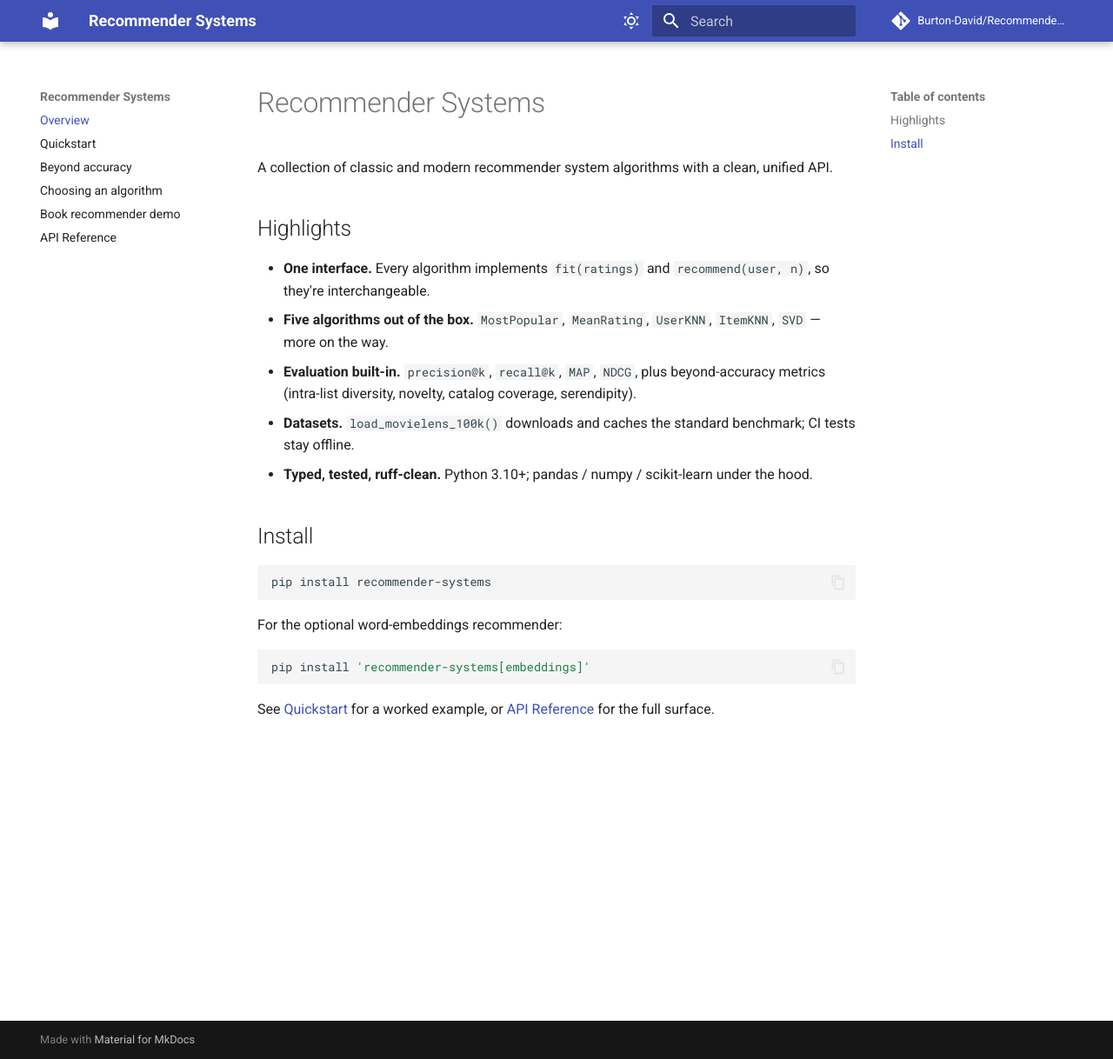
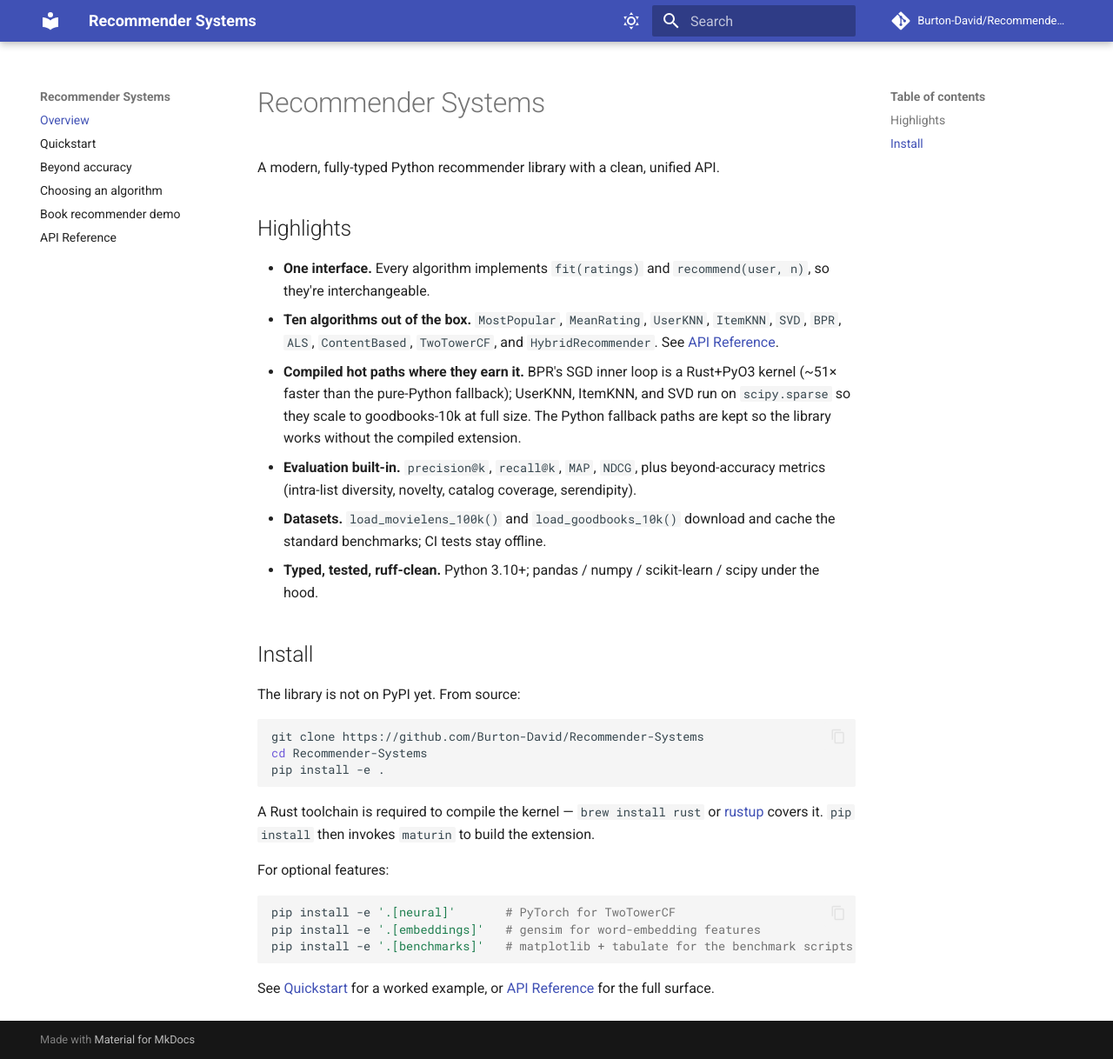
Before and after one commit to Burton-David/Recommender-Systems, an MkDocs documentation site: the page built from docs/index.md, in a window 1280 px wide and 1218 px high. Shown: the whole window at 87% size. Built offline with MkDocs 1.6.1 and Material for MkDocs 9.7.7, drawn with Linux system fonts in a browser that asks for light colours; comment, search, counter and statistics services are not loaded.

````diff
--- a/docs/index.md
+++ b/docs/index.md
@@ -1,32 +1,46 @@
 # Recommender Systems
 
-A collection of classic and modern recommender system algorithms with a clean,
-unified API.
+A modern, fully-typed Python recommender library with a clean, unified API.
 
 ## Highlights
 
 - **One interface.** Every algorithm implements `fit(ratings)` and
   `recommend(user, n)`, so they're interchangeable.
-- **Five algorithms out of the box.** `MostPopular`, `MeanRating`, `UserKNN`,
-  `ItemKNN`, `SVD` — more on the way.
+- **Ten algorithms out of the box.** `MostPopular`, `MeanRating`, `UserKNN`,
+  `ItemKNN`, `SVD`, `BPR`, `ALS`, `ContentBased`, `TwoTowerCF`, and
+  `HybridRecommender`. See [API Reference](api.md).
+- **Compiled hot paths where they earn it.** BPR's SGD inner loop is a Rust+PyO3
+  kernel (~51× faster than the pure-Python fallback); UserKNN, ItemKNN, and SVD
+  run on `scipy.sparse` so they scale to goodbooks-10k at full size. The Python
+  fallback paths are kept so the library works without the compiled extension.
 - **Evaluation built-in.** `precision@k`, `recall@k`, `MAP`, `NDCG`, plus
   beyond-accuracy metrics (intra-list diversity, novelty, catalog coverage,
   serendipity).
-- **Datasets.** `load_movielens_100k()` downloads and caches the standard
-  benchmark; CI tests stay offline.
-- **Typed, tested, ruff-clean.** Python 3.10+; pandas / numpy / scikit-learn
-  under the hood.
+- **Datasets.** `load_movielens_100k()` and `load_goodbooks_10k()` download and
+  cache the standard benchmarks; CI tests stay offline.
+- **Typed, tested, ruff-clean.** Python 3.10+; pandas / numpy / scikit-learn /
+  scipy under the hood.
 
 ## Install
 
+The library is not on PyPI yet. From source:
+
 ```bash
-pip install recommender-systems
+git clone https://github.com/Burton-David/Recommender-Systems
+cd Recommender-Systems
+pip install -e .
 ```
 
-For the optional word-embeddings recommender:
+A Rust toolchain is required to compile the kernel — `brew install rust` or
+[rustup](https://rustup.rs/) covers it. `pip install` then invokes `maturin`
+to build the extension.
+
+For optional features:
 
 ```bash
-pip install 'recommender-systems[embeddings]'
+pip install -e '.[neural]'       # PyTorch for TwoTowerCF
+pip install -e '.[embeddings]'   # gensim for word-embedding features
+pip install -e '.[benchmarks]'   # matplotlib + tabulate for the benchmark scripts
 ```
 
 See [Quickstart](quickstart.md) for a worked example, or
````
Also changed, not shown: README.md (+2 -2 lines), ROADMAP.md (+29 -21 lines), docs/choosing_an_algorithm.md (+5 -5 lines), docs/evolution/02-rust-kernel-bpr.md (+1 -1 lines), serving/README.md (+5 -1 lines), 1 other file.
